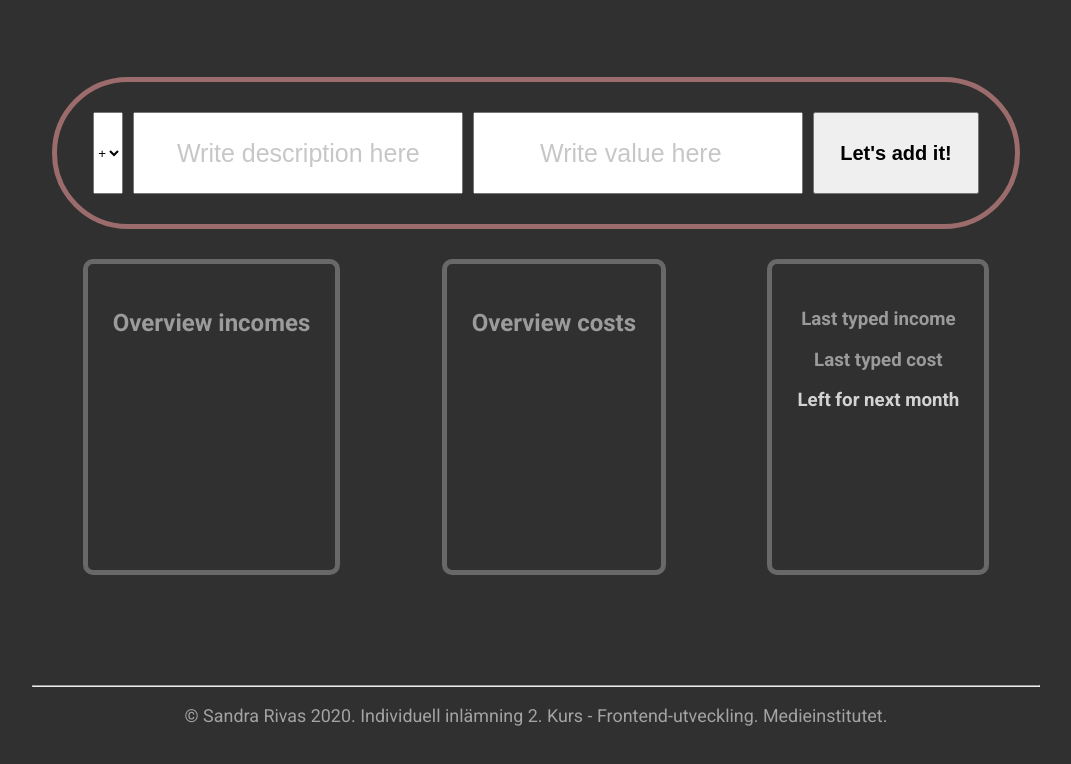
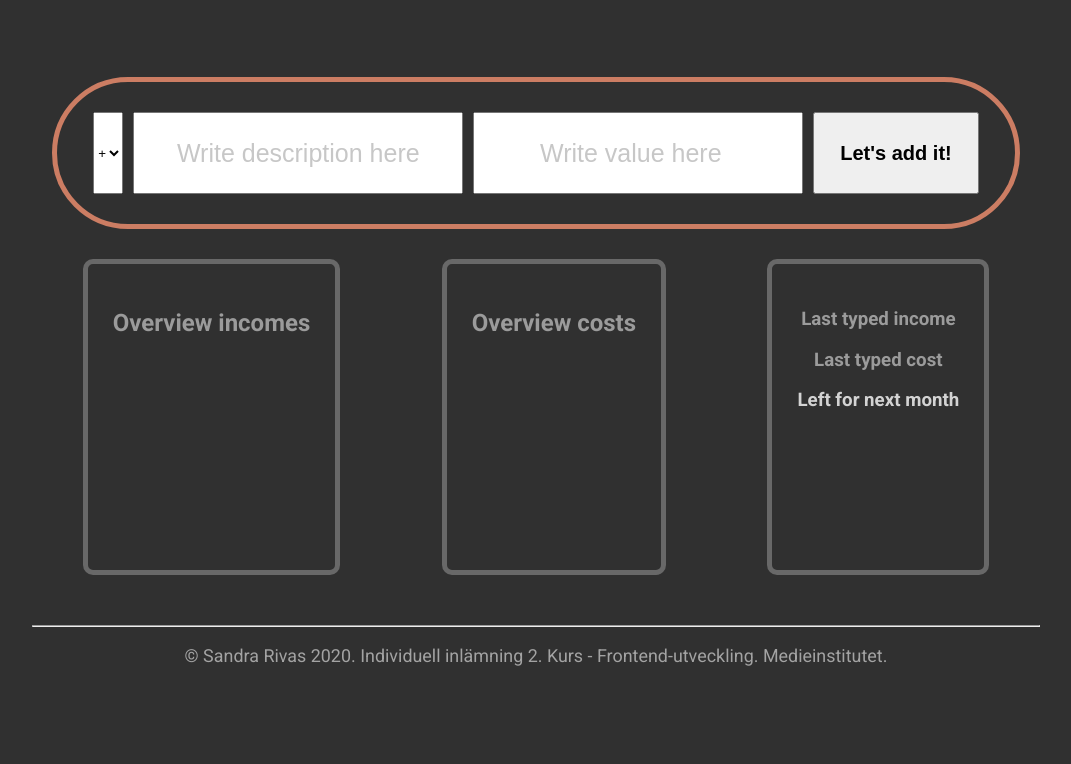
Before and after one commit to Sandra-beep/IndInlTwo, a website: page index.html in a window 1280 px wide. Shown: the part 1079-1843 px from the top of the page, without its empty margins (104-1175 px from the left). Drawn offline with Linux system fonts and the light colour scheme.

Commit message:
ändrade border på form

```diff
--- a/sass/overview.scss
+++ b/sass/overview.scss
@@ -1,7 +1,7 @@
 // Själva inputfälten
 
 form {
-    border: rgb(156, 107, 107) solid 5px;
+    border:rgb(204, 125, 99) solid 5px;
     border-radius: 85px;
     display:flex;
     justify-content: center;
```
Also changed, not shown: style.css.
